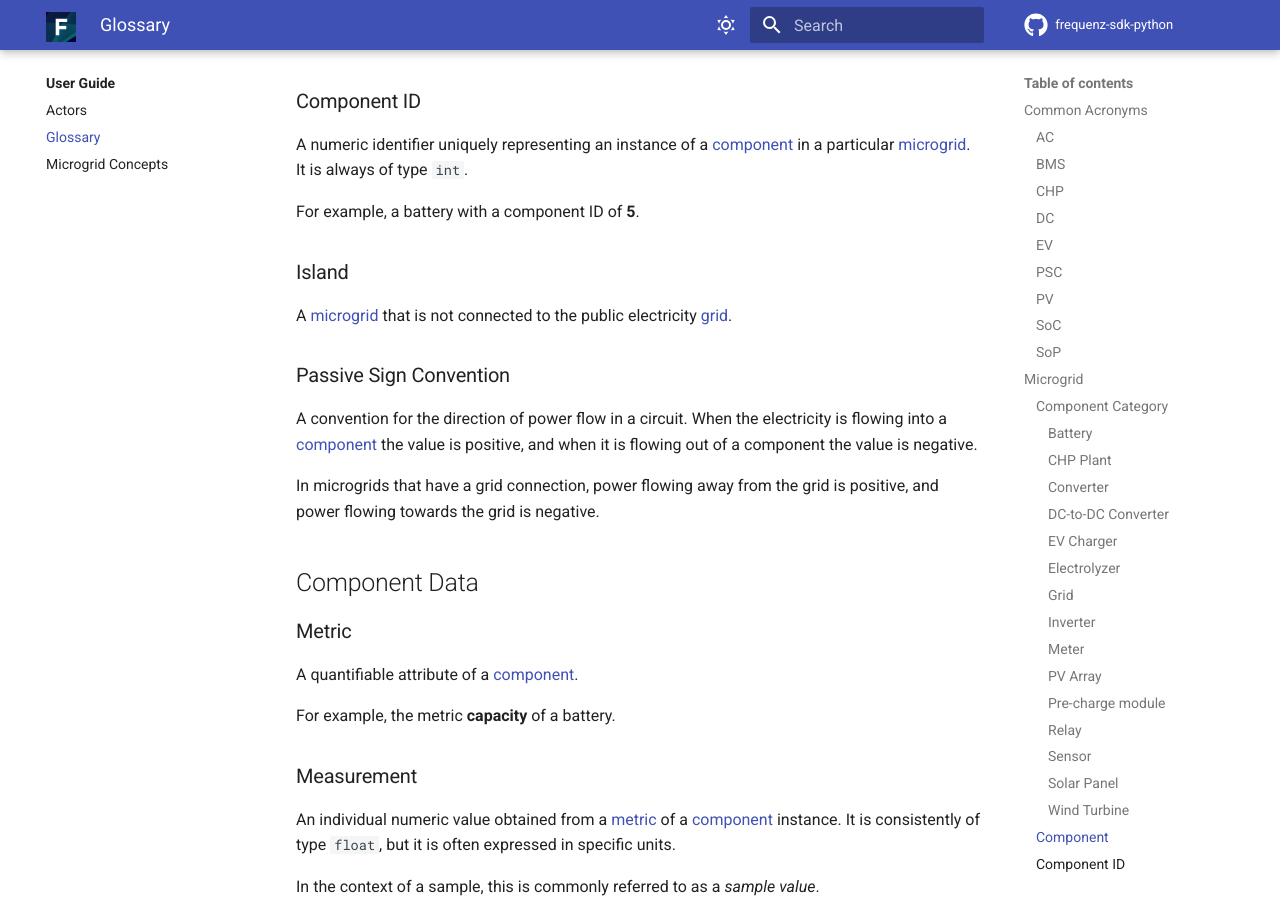
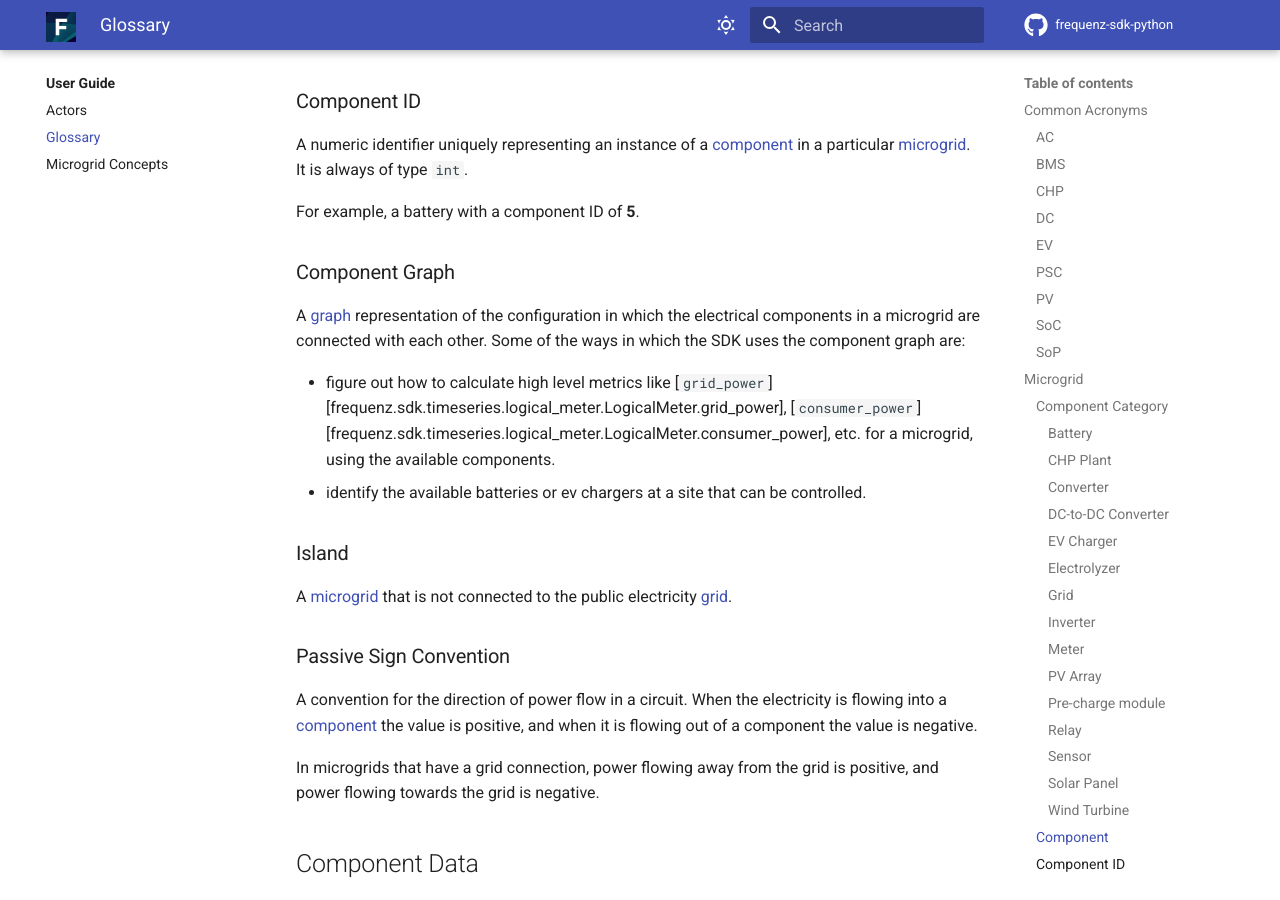
Before and after one commit to frequenz-floss/frequenz-sdk-python, an MkDocs documentation site: the page built from docs/user-guide/glossary.md, in a window 1280 px wide and 900 px high, scrolled down 3161 px. Built offline with MkDocs 1.6.1 and Material for MkDocs 9.7.7, drawn with Linux system fonts in a browser that asks for light colours; comment, search, counter and statistics services are not loaded; the version menu is left out.

Commit message:
Add a `Component Graph` entry in the glossary
Signed-off-by: Sahas Subramanian <sahas.subramanian@proton.me>

```diff
--- a/docs/user-guide/glossary.md
+++ b/docs/user-guide/glossary.md
@@ -157,6 +157,20 @@ a [component](#component) in a particular [microgrid](#microgrid). It is always
 of type `int`.
 
 For example, a battery with a component ID of **5**.
+
+### Component Graph
+
+A [graph](https://en.wikipedia.org/wiki/Graph_(abstract_data_type))
+representation of the configuration in which the electrical components in a
+microgrid are connected with each other.  Some of the ways in which the SDK uses
+the component graph are:
+
+  - figure out how to calculate high level metrics like
+[`grid_power`][frequenz.sdk.timeseries.logical_meter.LogicalMeter.grid_power],
+[`consumer_power`][frequenz.sdk.timeseries.logical_meter.LogicalMeter.consumer_power],
+etc. for a microgrid, using the available components.
+  - identify the available batteries or ev chargers at a site that can be
+    controlled.
 
 ### Island
 
```
